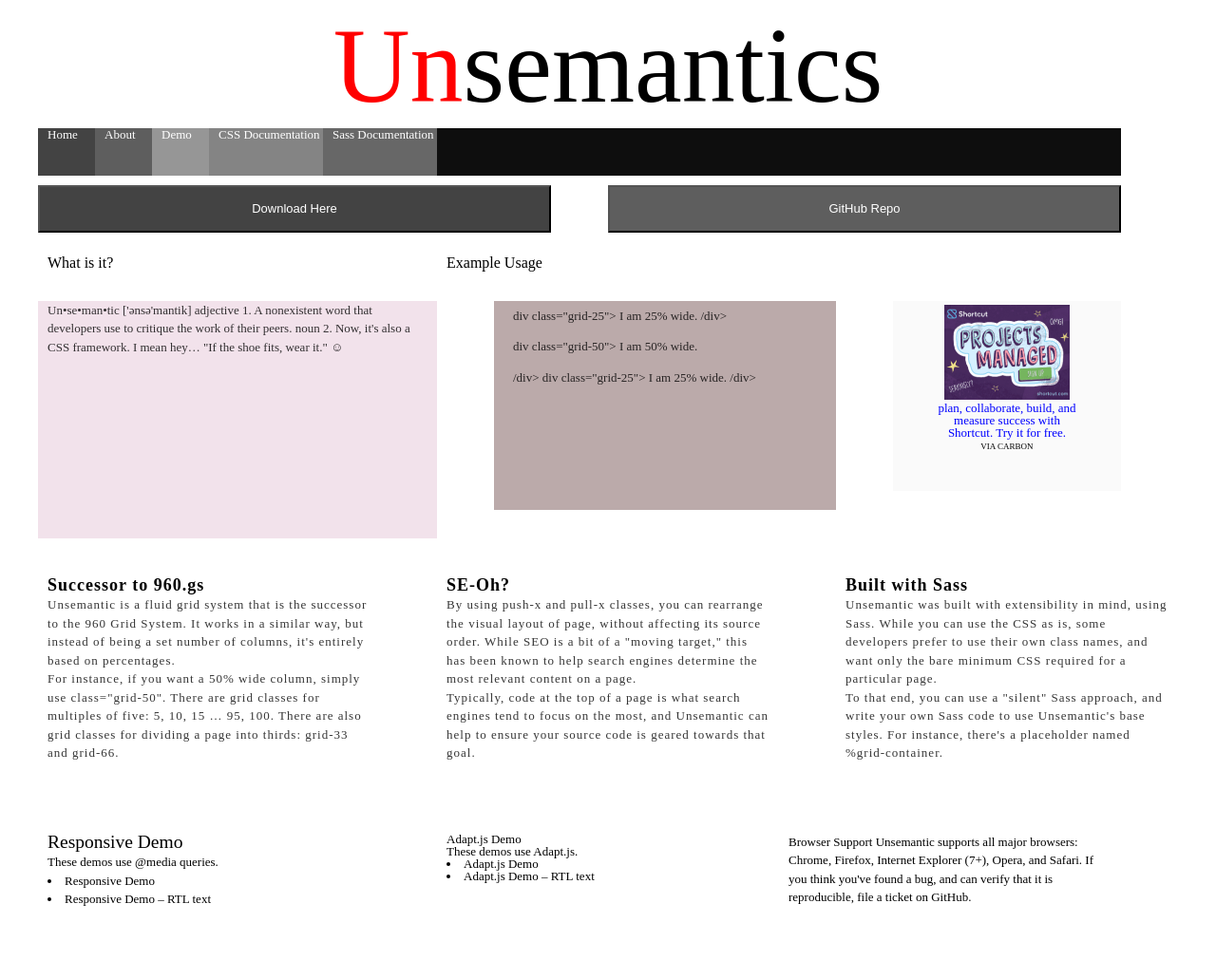
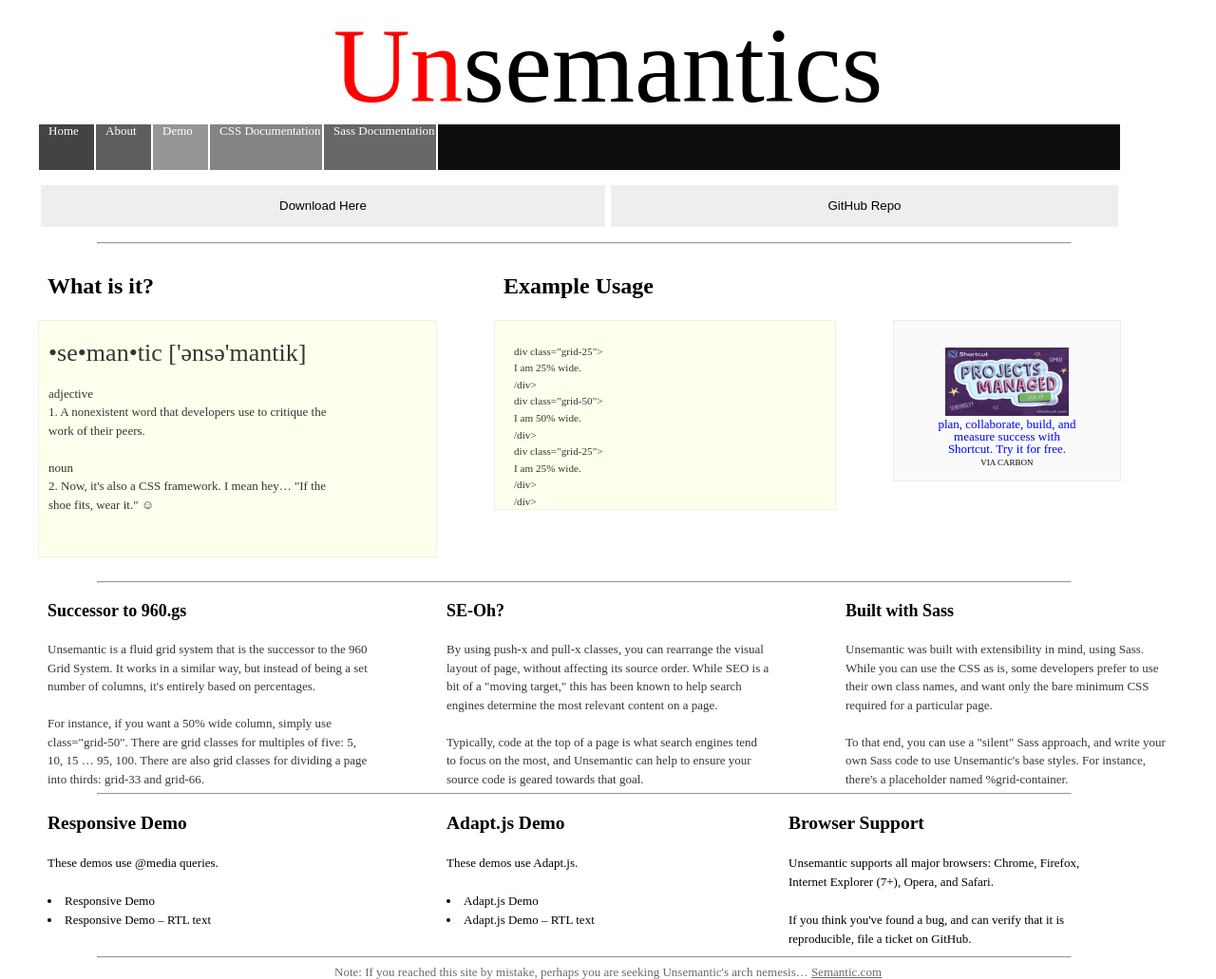
Before and after one commit to boyfinstar/sca_first, a plain HTML site: page index.html in a window 1280 px wide. Shown: the whole page at 95% size. Before the commit the page ends 957 px from the top, so only its background shows below. Drawn offline with Linux system fonts and the light colour scheme.

Commit message:
first assignment

```diff
--- a/index.css
+++ b/index.css
@@ -11,29 +11,62 @@
 .box{
     background-color: rgba(0, 0, 0, 0.739);
     height: 50px;
-    margin-top: 10px;
+    margin-top: 5px;
     color: white;
     font-size: small;
+    border: 0.2px solid;
 }
+hr{
+    margin-left: 8%;
+}
+.boxx{
+    border-radius: 4px;
+    background: #eee;
+    border: 3px solid;
+    overflow: hidden;
+    text-align: center;
+    margin-top: 12px;
+    height: 50px;
+    position: relative;
+    border-color: white;
+}
+.boxx1{
+    border-radius: 4px;
+    background: #eee;
+    border: 3px solid;
+    overflow: hidden;
+    text-align: center;
+    margin-top: 12px;
+    height: 50px;
+    position: relative;
+    border-color: white;
+}
+
 .box2{
     background-color: rgba(0, 0, 0, 0.633);
     height: 50px;
-    margin-top: 10px;
+    margin-top: 5px;
     color: white;
     font-size: small;
+    border: 0.2px solid;
+    border-color: white;
 }
 .box3{
     background-color: rgba(0, 0, 0, 0.41);
     height: 50px;
-    margin-top: 10px;
+    margin-top: 5px;
     color: white;
     font-size: small;
     white-space: nowrap;
+    border: 0.2px solid;
+    border-color: white;
 }
 .box4{
+    border: 0.2px solid;
+    border-color: white;
     background-color: rgba(0, 0, 0, 0.481);
     height: 50px;
-    margin-top: 10px;
+    margin-top: 5px;
     color: white;
     font-size: small;
     white-space: nowrap;
@@ -41,16 +74,20 @@
 .box5{
     background-color: rgba(0, 0, 0, 0.595);
     height: 50px;
-    margin-top: 10px;
+    margin-top: 5px;
     color: white;
     font-size: small;
     white-space: nowrap;
+    border: 0.2px solid;
+    border-color: white;
 }
 .box6{
     background-color: rgba(0, 0, 0, 0.944);
     height: 50px;
-    margin-top: 10px;
+    margin-top: 5px;
     color: white;
+    border: 0.2px solid;
+    border-color: white;
 }
 
 .box7{
@@ -59,57 +96,62 @@
     margin-top: 40px;
     color: rgba(0, 0, 0, 0.794);
     font-size: small;
-    letter-spacing: 1px;
     line-height: 150%;
 
 }
 .box8{
-    background-color: rgb(242, 226, 235);
+    background-color:#ffffee;
     height: 250px;
     margin-top: 10px;
     color: rgba(0, 0, 0, 0.794);
     font-size: small;
     word-spacing: 20%;
-
+    border: 1px solid;
+    border-color: rgba(0, 0, 0, 0.056);
     line-height: 150%;
+    padding-top: 2%;
 }
 .box10{
-    background-color: rgb(187, 170, 170);
-    height: 220px;
+    background-color: #ffffee;
+    height: 200px;
     margin-top: 10px;
     color: rgba(0, 0, 0, 0.794);
-    font-size: small;
-    word-spacing: 20%;
-
-    line-height: 250%;
+    border: 1px solid;
+    border-color: rgba(0, 0, 0, 0.056);
+    line-height: 110%;
+    padding-top: 2%;
 }
 .box12{
+    padding-top: 2%;
     background-color: rgba(250, 250, 250, 0.913);
-    height: 200px;
+    height: 170px;
     margin-top: 10px;
     color: rgba(0, 0, 0, 0.794);
     font-size: small;
     word-spacing: 20%;
     text-align: center;
+    border: 1px solid;
+    border-color: rgba(0, 0, 0, 0.056);
 }
 .box9{
     background-color: white;
     height: 50px;
     margin-top: 2%;
     margin-bottom: -1%;
+    font-size: 150%;
+    font-weight: 900;
 }
 .box11{
-    margin-top: 10%;
+    margin-top: 1%;
     font-size: small;
-    word-spacing: 20%;
+    line-height: 150%;
+    line-height: 20px;
 
-    line-height: 150%;
 }
 .strng{
     font-size: large;
     font-weight: bold;
     color: black;
-
 }
 .blak{
     font-size: xx-small;
@@ -117,3 +159,9 @@
 .log{
     margin-top: 2%;
 }
+.last{
+    font-size: small;
+    font-weight: 300;
+    color: rgba(0, 0, 0, 0.588);
+    text-align: center;
+}
--- a/index.html
+++ b/index.html
@@ -12,41 +12,43 @@
 <body>
     <h1 class="titl"><span style="color: red;" >Un</span>semantics</h1>
     <div class="container grid-container">
-        <div class="box grid-5   tablet-grid-5 mobile-grid-5" >Home</div>
-        <div class="box2 grid-5  tablet-grid-5 mobile-grid-5">About</div>
-        <div class="box3 grid-5  tablet-grid-5 mobile-grid-5">Demo</div>
+        <div class="box grid-5 tablet-grid-5 mobile-grid-5" >Home</div>
+        <div class="box2 grid-5 tablet-grid-5 mobile-grid-5">About</div>
+        <div class="box3 grid-5 tablet-grid-5 mobile-grid-5">Demo</div>
         <div class="box4 grid-10 tablet-grid-10 mobile-grid-10 " > CSS Documentation</div>
         <div class="box5 grid-10 tablet-grid-10 mobile-grid-10 ">Sass Documentation</div>
         <div class="box6 grid-60 tablet-grid-60 mobile-grid-60 "></div>
     </div>
 
     <div class="container grid-container">
-        <button class="box grid-45 suffix-5 tablet-grid-45 mobile-grid-45">Download Here</button>
-        <button class="box2 grid-45 suffix-5 tablet-grid-45 mobile-grid-45">GitHub Repo</button>
+        <button class="boxx grid-50 tablet-grid-45 mobile-grid-45">Download Here</button>
+        <button class="boxx1 grid-45 tablet-grid-45 mobile-grid-45">GitHub Repo</button>
     </div>
+    <hr style="margin-top: 1%; width: 80%">
 
     <div class="container grid-container">
-        <div class="box9 grid-30 suffix-5 tablet-grid-30 mobile-grid-30" >What is it?</div>
-        <div class="box9 grid-30 tablet-grid-30 mobile-grid-30">Example Usage</div>
+        <div class="box9 grid-35 suffix-5 tablet-grid-30 mobile-grid-30" >What is it?</div>
+        <div class="box9 grid-35 tablet-grid-30 mobile-grid-30">Example Usage</div>
     </div>
     <div class="container grid-container">
-        <div class="box8 grid-35 suffix-5 tablet-grid-35 mobile-grid-35" >Un•se•man•tic ['ənsə'mantik]
-            adjective
-            1. A nonexistent word that developers use to critique the work of their peers.
-            noun
-            2. Now, it's also a CSS framework. I mean hey… "If the shoe fits, wear it." ☺</div>
+        <div class="box8 grid-35 suffix-5 tablet-grid-35 mobile-grid-35" ><span class="se" style="font-size: 200%;">•se•man•tic ['ənsə'mantik]</span>
+           <br><br> adjective<br>
+            1. A nonexistent word that developers use to critique the<br> work of their peers.<br><br>
+            noun<br>
+            2. Now, it's also a CSS framework. I mean hey… "If the<br> shoe fits, wear it." ☺</div>
 
         <div class="box10 grid-30 suffix-5 tablet-grid-30 mobile-grid-30">
-            <div class="grid-container">
-            div class="grid-25">
-              I am 25% wide.
+            <div style="font-size: 70%;" class="grid-container">
+            div class="grid-25"><br>
+              I am 25% wide.<br>
             /div><br>
-            div class="grid-50">
+            div class="grid-50"><br>
               I am 50% wide.<br>
-            /div>
-            div class="grid-25">
-              I am 25% wide.
-            /div>
+            /div><br>
+            div class="grid-25"><br>
+              I am 25% wide.<br>
+            /div><br>
+            /div><br>
             </div>
           </div>
         <div  style="color: white;" class="box12 grid-20 tablet-grid-20 mobile-grid-20"><img class="log" width="60%" height="50%" src="./logo.png"><br>
@@ -54,43 +56,46 @@
             <br><span class="blak" style="color: black;">VIA CARBON</span>
         </div>
     </div>
-
+    <hr style="margin-top: 2%;" width="80%">
     <div class="container grid-container">
-        <div class="box7 grid-30 suffix-5 tablet-grid-30 mobile-grid-30"><strong class="strng">Successor to 960.gs</strong><br>
+        <div style="margin-top: 1%;" class="box7 grid-30 suffix-5 tablet-grid-30 mobile-grid-30"><strong class="strng">Successor to 960.gs</strong><br><br>
             Unsemantic is a fluid grid system that is the successor to the 960 Grid System. It works in a similar way, but instead of being a set number of columns, it's entirely based on percentages.
 
-            <br>For instance, if you want a 50% wide column, simply use class="grid-50". There are grid classes for multiples of five: 5, 10, 15 … 95, 100. There are also grid classes for dividing a page into thirds: grid-33 and grid-66.</div>
-        <div class="box7 grid-30 suffix-5 tablet-grid-30 mobile-grid-30"><b class="strng">SE-Oh?</b><br>
+            <br><br>For instance, if you want a 50% wide column, simply use class="grid-50". There are grid classes for multiples of five: 5, 10, 15 … 95, 100. There are also grid classes for dividing a page into thirds: grid-33 and grid-66.</div>
+        <div style="margin-top: 1%;" class="box7 grid-30 suffix-5 tablet-grid-30 mobile-grid-30"><b class="strng">SE-Oh?</b><br><br>
             By using push-x and pull-x classes, you can rearrange the visual layout of page, without affecting its source order. While SEO is a bit of a "moving target," this has been known to help search engines determine the most relevant content on a page.
 
-            <br>Typically, code at the top of a page is what search engines tend to focus on the most, and Unsemantic can help to ensure your source code is geared towards that goal.</div>
-        <div class="box7 grid-30 tablet-grid-30 mobile-grid-30"><b class="strng">Built with Sass</b><br>
+            <br><br>Typically, code at the top of a page is what search engines tend to focus on the most, and Unsemantic can help to ensure your source code is geared towards that goal.</div>
+        <div style="margin-top: 1%;" class="box7 grid-30 tablet-grid-30 mobile-grid-30"><b class="strng">Built with Sass</b><br><br>
             Unsemantic was built with extensibility in mind, using Sass. While you can use the CSS as is, some developers prefer to use their own class names, and want only the bare minimum CSS required for a particular page.
 
-            <br>To that end, you can use a "silent" Sass approach, and write your own Sass code to use Unsemantic's base styles. For instance, there's a placeholder named %grid-container.</div>
+            <br><br>To that end, you can use a "silent" Sass approach, and write your own Sass code to use Unsemantic's base styles. For instance, there's a placeholder named %grid-container.</div>
         </div>
 
+        <hr style="margin-top: 4%;" width="80%" >
 
     <div class="container grid-container">
         <div class="box11 grid-30 suffix-5 tablet-grid-30 mobile-grid-30">
-        <span style="font-size: 150%;"><b>Responsive Demo</b></span><br>
-These demos use @media queries.<br>
+        <span style="font-size: 150%; font-weight:bolder"><b>Responsive Demo</b></span><br><br>
+These demos use @media queries.<br><br>
     <li>Responsive Demo<br></li>
     <li>Responsive Demo – RTL text<br></li>
         </div>
-        <div class="box11 grid-30 tablet-grid-30 mobile-grid-30" style="line-height: 100%;">
-            Adapt.js Demo<br>
-These demos use Adapt.js.<br>
+        <div class="box11 grid-30 tablet-grid-30 mobile-grid-30">
+            <b style="font-size: 150%; font-weight:bolder">Adapt.js Demo</b><br><br>
+These demos use Adapt.js.<br><br>
 <li>Adapt.js Demo</li>
 <li>Adapt.js Demo – RTL text</li>
 </div>
 <div class="box11 grid-30 suffix-5">
-Browser Support
-Unsemantic supports all major browsers: Chrome, Firefox, Internet Explorer (7+), Opera, and Safari.
+    <b style="font-size: 150%; font-weight:bolder">Browser Support</b><br><br>
+
+Unsemantic supports all major browsers: Chrome, Firefox, Internet Explorer (7+), Opera, and Safari.<br><br>
 
 If you think you've found a bug, and can verify that it is reproducible, file a ticket on GitHub.</div>
 
     </div>
-
+    <hr style="width: 80%;">
+    <div class="last">Note: If you reached this site by mistake, perhaps you are seeking Unsemantic's arch nemesis… <u>Semantic.com</u></div>
 </body>
 </html>
```
